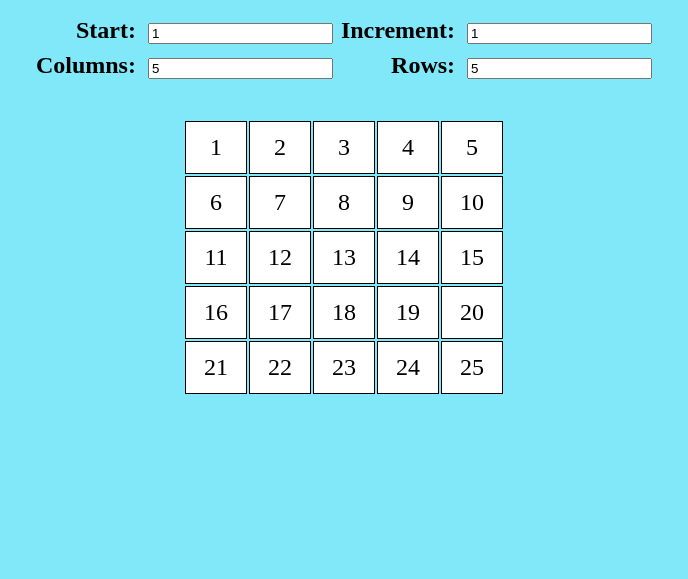
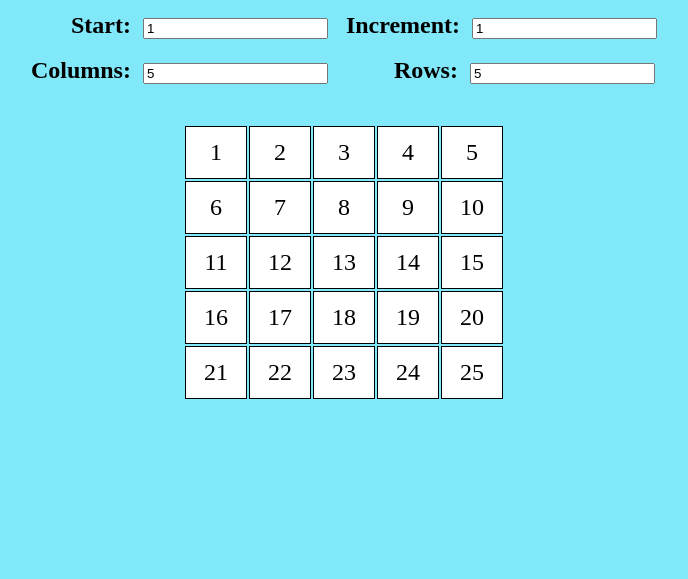
Before and after one commit to madhatpoet/Choral-Counting-Planning, a plain HTML site: page index.html in a window 1280 px wide. Shown: the part 221-800 px from the top of the page, without its empty margins (296-984 px from the left). Drawn offline with nearby package versions, Linux system fonts and the light colour scheme.

Commit message:
Added Decimal Support and Other Minor Fixes
- Decimals work now
- The table refreshes as you change number of columns or rows right away
- Fixed a bug where with too many columns the right side controlled were pulled to the right side of the screen
- Changed the git ignore file

```diff
--- a/js/script.js
+++ b/js/script.js
@@ -133,7 +133,7 @@ $( document ).ready(function() {
         }
         else
         {
-            html = generateTableNums(parseInt(start),parseInt(increment),columns,rows);
+            html = generateTableNums(parseFloat(start),parseFloat(increment),columns,rows);
         }
         $("#choral-table").html(html);
     }
@@ -146,9 +146,22 @@ $( document ).ready(function() {
         $("#rows").val(5);
     }
 
-    $(".control-input").focusout(function() {
+    $(".control-input").change(function() {
         refreshTable();
       })
+
+    // $(".control-input").focusout(function() {
+    //     refreshTable();
+    //   })
+
+    // $( ".columns-input" ).change(function() {
+    //     refreshTable();
+    // });
+
+    // $( ".rows-input" ).change(function() {
+    //     refreshTable();
+    // });
+
 
       $(document).on('keypress',function(e) {
         if(e.which == 13) {
--- a/scss/main.scss
+++ b/scss/main.scss
@@ -22,7 +22,8 @@ body
     grid-template-rows: auto auto;
     grid-template-areas: "start increment" "columns rows";
     text-align: right;
-    gap: 8px;
+    gap: 1.5ch;
+    margin: 0;
 
     .start-input
     {
@@ -32,6 +33,7 @@ body
     .increment-input
     {
         grid-area: increment;
+        text-align: left;
     }
 
     .columns-input
@@ -42,6 +44,12 @@ body
     .rows-input
     {
         grid-area: rows;
+        text-align: left;
+
+        .input-label
+        {
+            padding-left: 4ch;
+        }
     }
 
     .input-label
```
Also changed, not shown: css/main.css, 3 other files.
